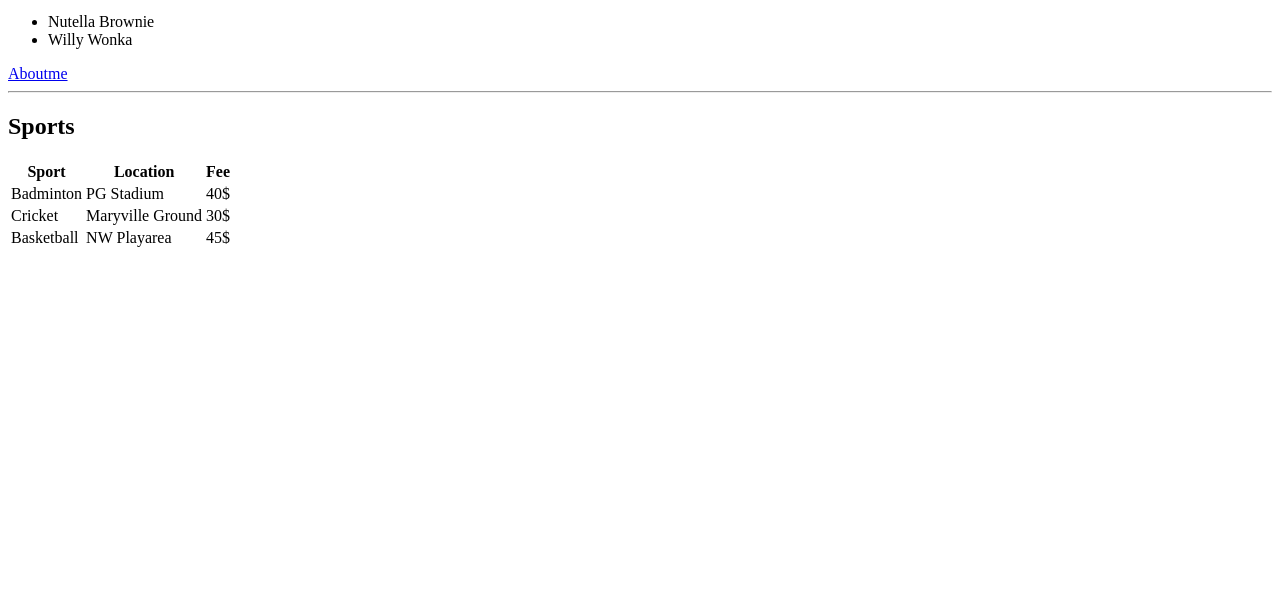
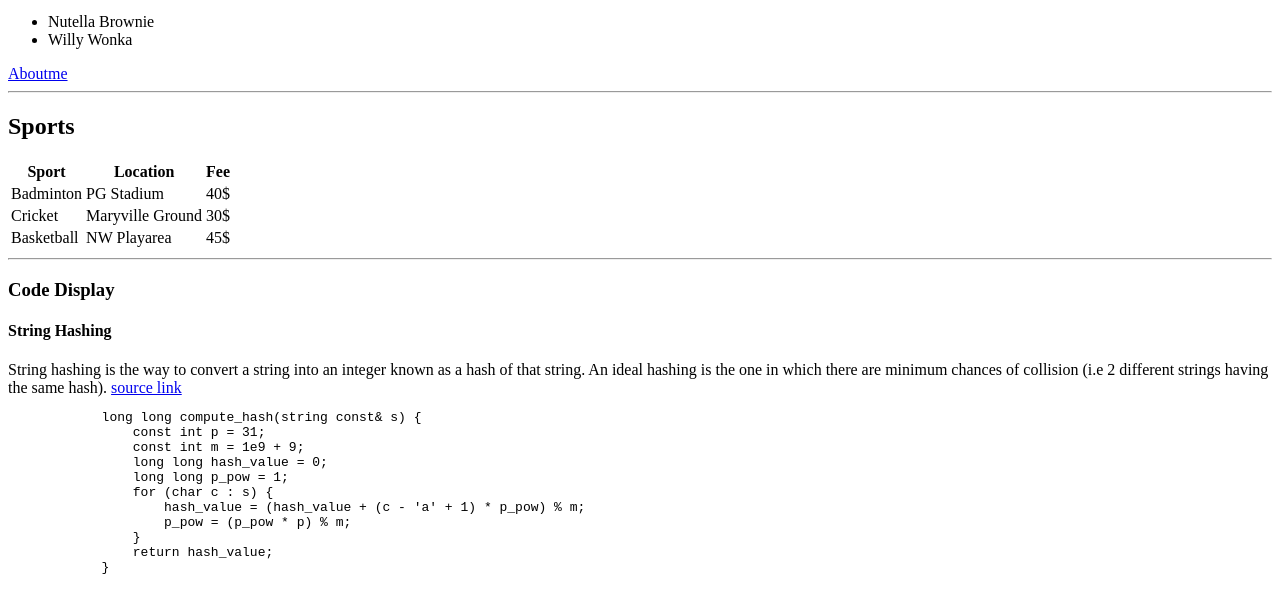
Before and after one commit to 44-563-Web-Apps-S22/webapps-s22-assignment-3-Samyu1999, a plain HTML site: page index.html in a window 1280 px wide. Shown: the part 340-943 px from the top of the page. Before the commit the page ends 800 px from the top, so only its background shows below. Drawn offline with Linux system fonts and the light colour scheme.

Commit message:
Update index.html

```diff
--- a/index.html
+++ b/index.html
@@ -52,7 +52,26 @@
             </tr>
 
         </table>
+        <hr>
+        <h3> Code Display </h3>
+        <h4> String Hashing </h4>
+        <blackquote> String hashing is the way to convert a string into an integer known as a hash of that string.
+            An ideal hashing is the one in which there are minimum chances of collision (i.e 2 different strings having the same hash).</blackquote>
 
+        <a href = https://www.geeksforgeeks.org/ > source link </a>
+        <pre>
+            long long compute_hash(string const& s) {
+                const int p = 31;
+                const int m = 1e9 + 9;
+                long long hash_value = 0;
+                long long p_pow = 1;
+                for (char c : s) {
+                    hash_value = (hash_value + (c - 'a' + 1) * p_pow) % m;
+                    p_pow = (p_pow * p) % m;
+                }
+                return hash_value;
+            }
+        </pre>
 
     </body>
 </html>
```
